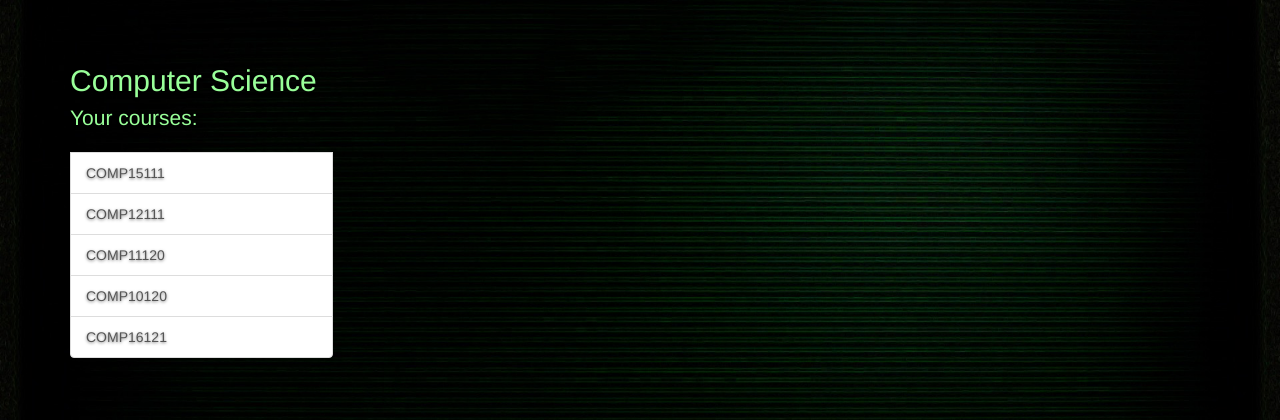
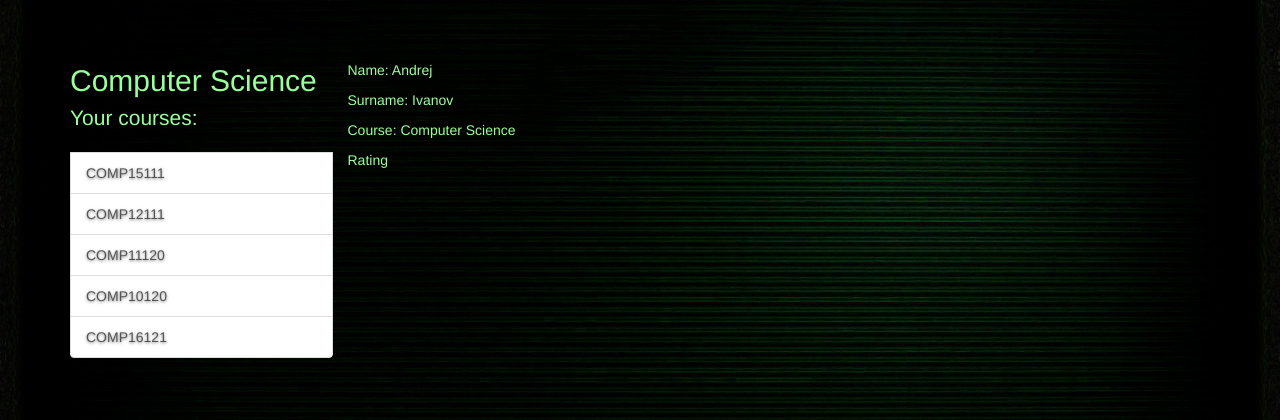
Before and after one commit to Fatalution/StudentsSeekingHelp, a PHP site: page /user_page.php in a window 1280 px wide. Shown: the part 100-520 px from the top of the page. Run offline with PHP 8.4, Linux system fonts and the light colour scheme; a user stored in the database is signed in; data comes from the database, SQL or seed files in the repository; some libraries are stand-ins or nearby versions.

Commit message:
User info added, make it priti in bootstrap

```diff
--- a/user_page.php
+++ b/user_page.php
@@ -83,6 +83,11 @@ session_start();
                   ?>
                 </div>
             </div>
+
+       <p> Name: <?php echo $_SESSION['Name'] ; ?> </p>
+       <p> Surname: <?php echo $_SESSION['Surname']; ?> </p>
+       <p> Course: <?php echo $_SESSION['Course_type'] ?> </p>
+       <p> Rating </p>
 
   <script>
   	$( document ).ready(function() {
```
